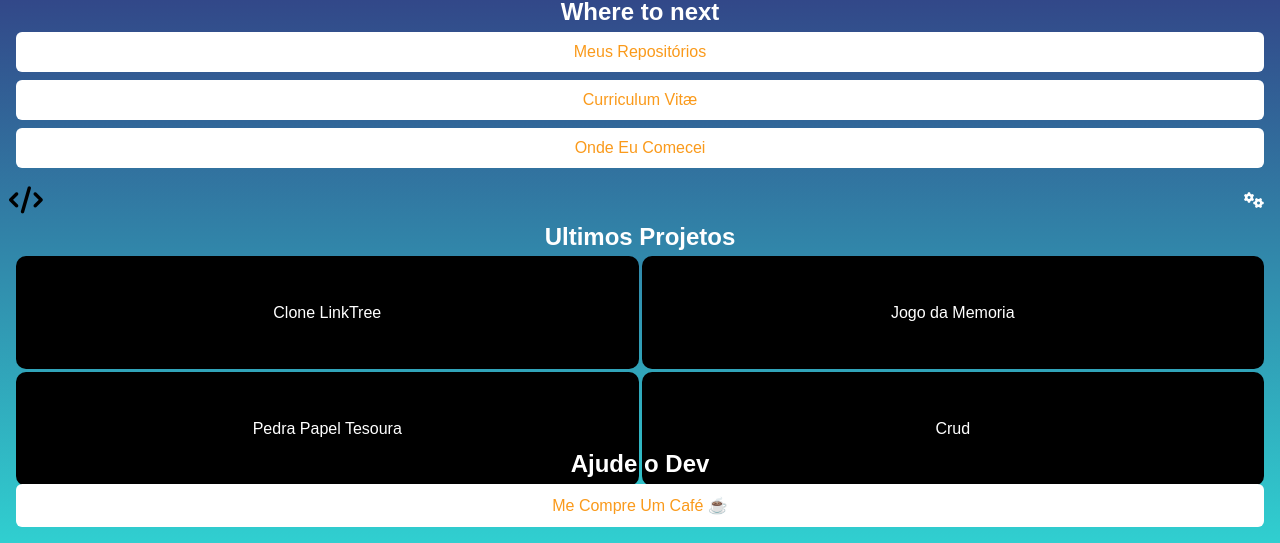
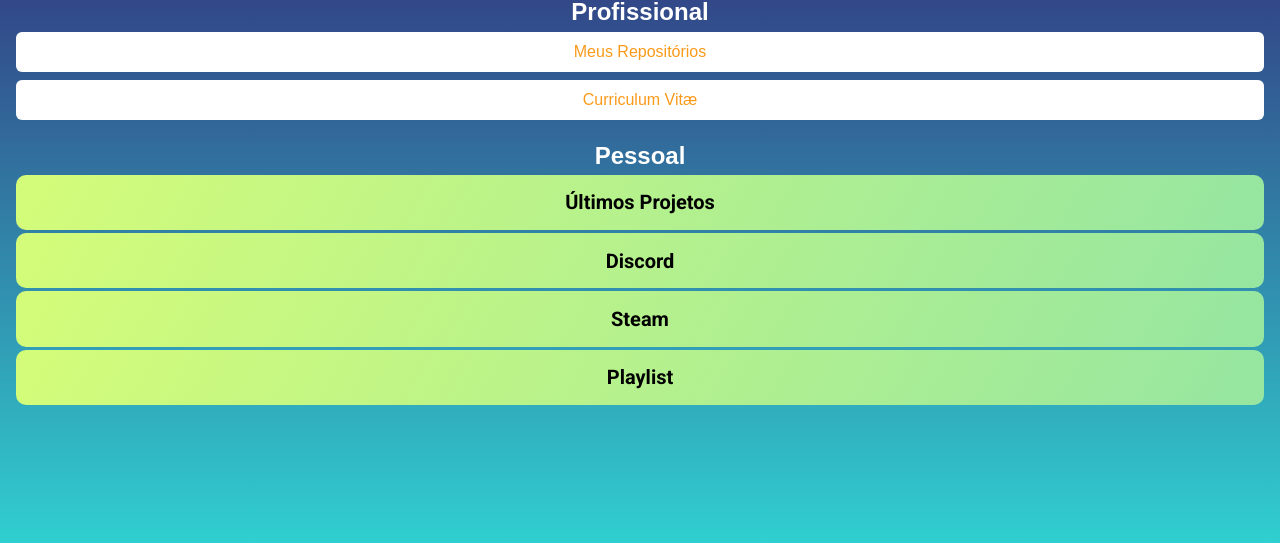
Before and after one commit to D4nRossi/DanielTree, a plain HTML site: page index.html in a window 1280 px wide. Shown: the part 257-800 px from the top of the page. Drawn offline with Linux system fonts and the light colour scheme.

Commit message:
Versão Final demo

```diff
--- a/assets/css/style.css
+++ b/assets/css/style.css
@@ -1,3 +1,5 @@
+@import url('https://fonts.googleapis.com/css2?family=Roboto:wght@400;700&display=swap');
+
 *{
     padding: 0;
     margin: 0;
@@ -23,6 +25,7 @@
     padding: 16px;
     text-align: center;
     background-image: linear-gradient(to top, #30cfd0 0%, #330867 100%);
+    background-repeat: no-repeat;
 }
 
 .header{
@@ -83,8 +86,8 @@
 .container-showcase{
     height: 230px;
     display: grid;
-    grid-template-columns: 1fr 1fr;
-    grid-template-rows: 1fr 1fr;
+    grid-template-columns: 1fr;
+    grid-template-rows: 1fr 1fr 1fr 1fr;
     column-gap: 3px;
     row-gap: 3px;
 }
@@ -92,7 +95,7 @@
 .container-showcase-imgs{
     border-radius: 10px;
     height: 100%;
-    background-color: #000;
+    background-image: linear-gradient(120deg, #d4fc79 0%, #96e6a1 100%);
     display: flex;
     align-items: center;
     justify-content: center;
@@ -115,6 +118,13 @@
     transition: ease .3s;
 }
 
+.container-showcase-imgs{
+    cursor: pointer;
+}
+
+.icon1, .icon2{
+    cursor: pointer;
+}
 
 .orangeButton{
     width: 100%;
@@ -126,13 +136,9 @@
     border-radius: 6px;
 }
 
-.supportMe{
-    position: fixed;
-    bottom: 0;
-    left: 0;
-    right: 0;
-    display: flex;
-    flex-direction: column;
-    row-gap: 8px;
-    padding: 16px;
+#layout1, #layout2, #layout3, #layout4{
+    font-family: 'Roboto', sans-serif;
+    font-weight: 700;
+    font-size: 20px;
+    color: #000;
 }
--- a/assets/js/app.js
+++ b/assets/js/app.js
@@ -4,7 +4,7 @@
 accountName,
 resume,
 accountImage,
-showcaseIcons} from './modules.js'
+showcaseGrid} from './modules.js'
 
 
 
@@ -13,4 +13,4 @@
 resume();
 createSocialLinks();
 createWhereNextLinks();
-showcaseIcons();
+showcaseGrid();
--- a/assets/js/data.js
+++ b/assets/js/data.js
@@ -22,7 +22,7 @@
     {
         url: 'https://discord.gg/BTtGEmysF3',
         iconName: 'discord',
-        active: true
+        active: false
     }
 ];
 export const whereNextLinks = [
@@ -39,7 +39,7 @@
     {
         url: 'https://www.cursoemvideo.com/cursos/',
         text: 'Onde eu comecei',
-        active: true
+        active: false
     }
 ];
 export const headerName = {
@@ -53,3 +53,8 @@
 }
 
 export const showcaseContainer = document.querySelector('#showcase');
+
+export const layout1 = document.querySelector('#layout1')
+export const layout2 = document.querySelector('#layout2')
+export const layout3 = document.querySelector('#layout3')
+export const layout4 = document.querySelector('#layout4')
--- a/assets/js/modules.js
+++ b/assets/js/modules.js
@@ -3,7 +3,8 @@
 headerName,
 resumeTagLineText,
 imagePath,
-showcaseContainer} from './data.js'
+showcaseContainer
+} from './data.js'
 
 /*export function dev(){
     window.oncontextmenu=function(){
@@ -35,6 +36,10 @@
 
 export function createSocialLinks(){
     const social = document.getElementById('socialRow');
+    const title = document.querySelector('.whereTittle');
+
+    title.innerHTML = 'Profissional';
+
     for(let link of socialLinks){
         if(link.active == true){
             //renderizar no html
@@ -90,85 +95,46 @@
     }
 }
 
-export function showcaseIcons(){
-    const iconContainer = document.querySelector('.showcase-icons');
+export function showcaseGrid(){
 
-    const title = document.querySelector('.tittle-showcase');
-    const title1 = 'Ultimos Projetos';
-    const title2 = 'Nerd Zone'
+    var title1 = "Últimos Projetos";
+    var title2 = "Discord";
+    var title3 = "Steam";
+    var title4 = "Playlist";
 
-    const icon1 = document.querySelector('.icon1');
-    const icon2 = document.querySelector('.icon2');
+    var link1 = 'https://github.com/D4nRossi'
+    var link2 = 'https://discord.gg/BTtGEmysF3'
+    var link3 = 'https://steamcommunity.com/profiles/76561198326638076/'
+    var link4 = 'https://open.spotify.com/playlist/0Hjv3kha6YJGAMCeTawUiv?si=1fbaaaf23d704335'
 
-    const iCode = '<i class="fa-solid fa-code active"id="code"></i>';
-    const whiteICode = '<i class="fa-solid fa-code active"id="code" style="color: #fff"></i>';
-    const blackICode = '<i class="fa-solid fa-code active"id="code" style="color: #000"></i>';
-    const iEngine = '<i class="fa-solid fa-gears" id="engines"></i>';
-    const whiteIEngine = '<i class="fa-solid fa-gears" id="engines" style="color: #fff"></i>';
-    const blackIEngine = '<i class="fa-solid fa-gears" id="engines" style="color: #000"></i>';
+    const gridTitle = document.querySelector('.tittle-showcase');
+    const gridName = 'Shortcuts';
 
-    const layout1 = document.querySelector('#layout1');
-    const layout2 = document.querySelector('#layout2');
-    const layout3 = document.querySelector('#layout3');
-    const layout4 = document.querySelector('#layout4');
+    const header = document.querySelector('.tittle-showcase');
 
-    window.onload = title.innerHTML = title1
-    window.onload = icon1.innerHTML = iCode;
-    window.onload = icon2.innerHTML = iEngine;
-    window.onload = icon1.innerHTML = blackICode;
+    const layout1 = document.querySelector('#layout1')
+    const layout2 = document.querySelector('#layout2')
+    const layout3 = document.querySelector('#layout3')
+    const layout4 = document.querySelector('#layout4')
 
-    if(title.innerHTML = title1){
-        layout1.innerHTML = 'Clone LinkTree';
-        layout2.innerHTML = 'Jogo da Memoria';
-        layout3.innerHTML = 'Pedra Papel Tesoura';
-        layout4.innerHTML = 'Crud';
-    }
+    layout1.innerHTML = title1;
+    layout2.innerHTML = title2;
+    layout3.innerHTML = title3;
+    layout4.innerHTML = title4;
 
-    icon2.addEventListener('click', ()=>{
-        icon1.classList.remove('active');
-        icon1.innerHTML = whiteICode;
+    layout1.addEventListener('click', ()=>{
+        window.open(link1);
+    })
+    layout2.addEventListener('click', ()=>{
+        window.open(link2);
+    })
+    layout3.addEventListener('click', ()=>{
+        window.open(link3);
+    })
+    layout4.addEventListener('click', ()=>{
+        window.open(link4);
+    })
 
-        icon2.innerHTML = blackIEngine
-        icon2.classList.add('active');
-
-        title.textContent = title2;
-
-        layout1.innerHTML = 'Minha Config';
-        layout2.innerHTML = 'Extensoes do VsCode';
-        layout3.innerHTML = 'Cursos';
-        layout4.innerHTML = 'Não sei oq colocar';
-    });
-
-    icon1.addEventListener('click', ()=>{
-        icon2.classList.remove('active');
-        icon2.innerHTML = whiteIEngine;
-
-        icon1.innerHTML = blackICode;
-        icon1.classList.add('active');
-
-        title.textContent = title1;
-
-        layout1.innerHTML = 'Clone Linktree';
-        layout2.innerHTML = 'Jogo da Memoria';
-        layout3.innerHTML = 'Pedra Papel Tesoura';
-        layout4.innerHTML = 'Crud';
-
-    });
-
-    if(title.innerHTML = title1){
-        layout1.addEventListener('click', ()=>{
-
-        });
-        layout2.addEventListener('click', ()=>{
-            window.location.href = 'https://jogodamemorialegal.netlify.app/'
-        });
-        layout3.addEventListener('click', ()=>{
-            window.location.href = 'https://pedrapapeltesouradan.netlify.app/'
-        });
-        layout4.addEventListener('click', ()=>{
-            window.location.href = 'https://crud-danielrossi.netlify.app/'
-        });
-    }
-
+    header.innerHTML = 'Pessoal';
 
 }
--- a/index.html
+++ b/index.html
@@ -20,14 +20,10 @@
     </section>
 
     <section id="whereNext">
-        <h2>Where to next</h2>
+        <h2 class="whereTittle"></h2>
     </section>
 
     <section class="showcase" id="showcase">
-        <div class="showcase-icons">
-            <div class="icon1 active"></div>
-            <div class="icon2"></div>
-        </div>
         <h2 class="tittle-showcase"></h2>
         <div class="container-showcase">
             <div class="container-showcase-imgs"><p id="layout1"></p></div>
@@ -37,11 +33,6 @@
         </div>
     </section>
 
-    <section class="supportMe">
-        <h2>Ajude o Dev</h2>
-        <button class="whiteButton">Me compre um café &#x2615;</button>
-    </section>
-
     <script type="module" src="assets/js/app.js"></script>
 </body>
 </html>
```
